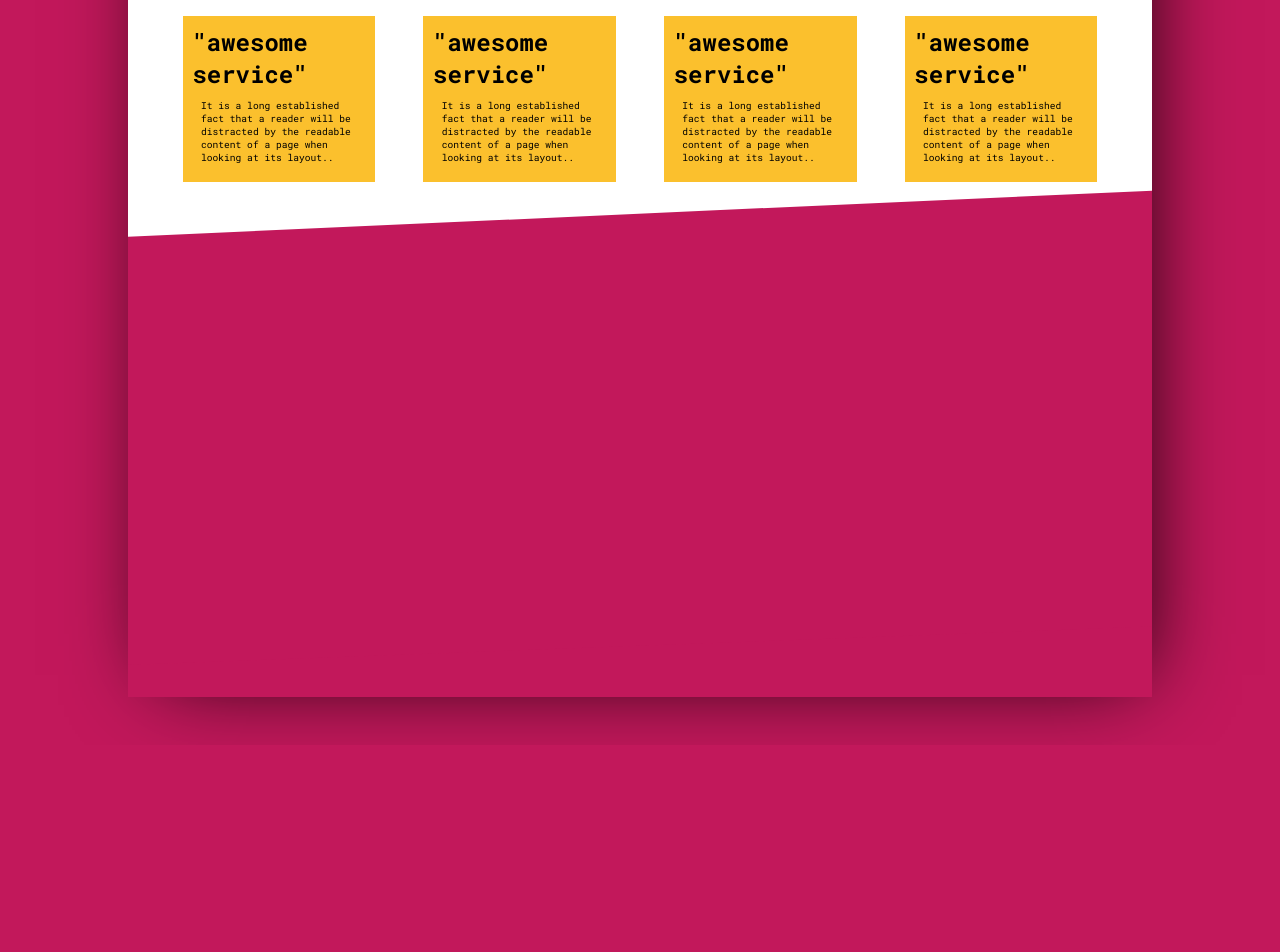
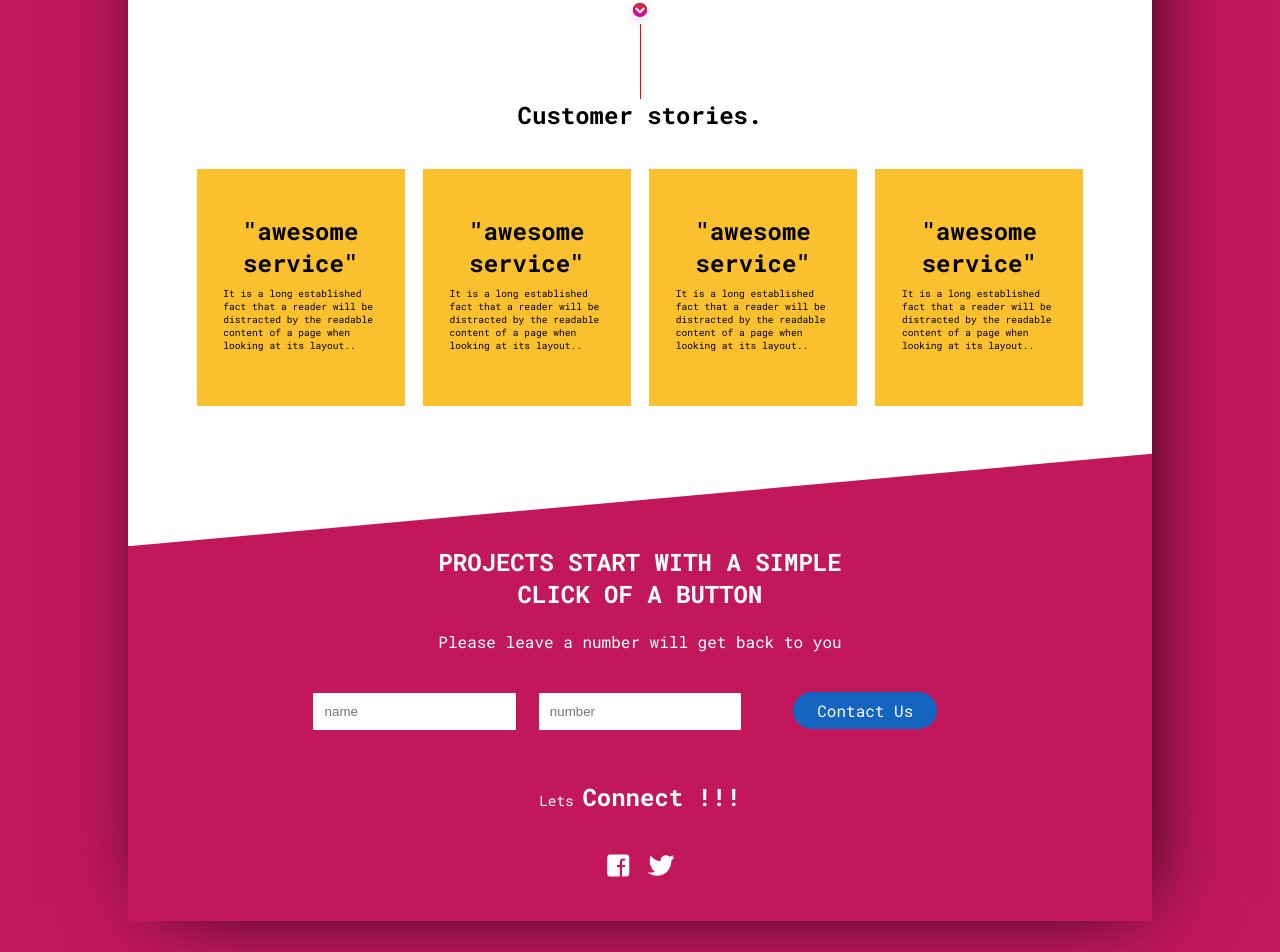
Before and after one commit to Ndu-Systems/somuhle-projects, an Angular app: page / in a window 1280 px wide. Shown: the part 1703-2655 px from the top of the page. Before the commit the page ends 2448 px from the top, so only its background shows below. Built offline with nearby package versions, Linux system fonts and the light colour scheme.

Commit message:
home section content done

```diff
--- a/src/app/app.component.html
+++ b/src/app/app.component.html
@@ -11,6 +11,11 @@
   <section>
     <app-vision-and-stories></app-vision-and-stories>
   </section>
+  <section>
+    <app-footer></app-footer>
+  </section>
+
+
   <router-outlet></router-outlet>
 
 </div>
--- a/src/app/app.component.scss
+++ b/src/app/app.component.scss
@@ -18,7 +18,7 @@
     clip-path: polygon(0 0, 100% 0%, 100% 96%, 0% 100%);
   }
   section:nth-child(3) {
-    height: 120vh;
+    // height: 100vh;
     background: #C2185B;
     clip-path: polygon(0 0, 100% 0%, 100% 96%, 0% 100%);
   }
--- a/src/app/app.module.ts
+++ b/src/app/app.module.ts
@@ -6,13 +6,15 @@ import { AppComponent } from './app.component';
 import { NavigationComponent } from './navigation/navigation.component';
 import { HomePageComponent } from './home-page/home-page.component';
 import { VisionAndStoriesComponent } from './vision-and-stories/vision-and-stories.component';
+import { FooterComponent } from './footer/footer.component';
 
 @NgModule({
    declarations: [
       AppComponent,
       NavigationComponent,
       HomePageComponent,
-      VisionAndStoriesComponent
+      VisionAndStoriesComponent,
+      FooterComponent
    ],
    imports: [
       BrowserModule,
--- /dev/null
+++ b/src/app/footer/footer.component.html
@@ -0,0 +1,34 @@
+<div class="footer-container">
+  <h1>
+    <span>
+      PROJECTS START WITH A SIMPLE
+    </span>
+    <span>
+      CLICK OF A BUTTON
+    </span>
+  </h1>
+  <p>
+    Please leave a number will get back to you
+  </p>
+
+  <div class="form">
+    <div>
+      <input class="txt-box" type="text" placeholder="name">
+    </div>
+    <div>
+      <input class="txt-box" type="text" placeholder="number">
+    </div>
+    <div>
+      <a class="btn-info" routerLink="">Contact Us</a>
+    </div>
+
+  </div>
+  <h1 class="command">
+      <span>Lets </span>
+      Connect !!!
+    </h1>
+    <h1>
+      <i class="fab fa-facebook-square"></i>
+      <i class="fab fa-twitter"></i>
+    </h1>
+</div>
--- /dev/null
+++ b/src/app/footer/footer.component.scss
@@ -0,0 +1,48 @@
+.footer-container {
+  color: #fff;
+
+  h1 {
+    text-align: center;
+    span {
+      display: block;
+    }
+  }
+
+  p {
+    text-align: center;
+    padding: 2%;
+  }
+
+  .form {
+    display: flex;
+    justify-content: center;
+
+    padding: 2%;
+    width: 70%;
+    margin-left: 15%;
+
+    div {
+      flex: 1;
+      text-align: center;
+    }
+
+    div:nth-child(3) {
+      padding-top: 1%;
+    }
+  }
+
+ .command{
+      display:block;
+      width: 100%;
+      padding: 3%;
+      span{
+          display: inline;
+          font-size: .6em;
+          font-weight: normal;
+      }
+  }
+
+  .fab{
+      margin: 1%;
+  }
+}
--- /dev/null
+++ b/src/app/footer/footer.component.ts
@@ -0,0 +1,15 @@
+import { Component, OnInit } from '@angular/core';
+
+@Component({
+  selector: 'app-footer',
+  templateUrl: './footer.component.html',
+  styleUrls: ['./footer.component.scss']
+})
+export class FooterComponent implements OnInit {
+
+  constructor() { }
+
+  ngOnInit() {
+  }
+
+}
--- a/src/app/vision-and-stories/vision-and-stories.component.html
+++ b/src/app/vision-and-stories/vision-and-stories.component.html
@@ -20,6 +20,11 @@
 </div>
 
 <div class="stories">
+    <div class="btn-scroll">
+    <img src="assets/nav/chevron-circle-down-solid.svg" alt="">
+    <div></div>
+
+      </div>
   <h1>Customer stories.</h1>
 
   <div class="cards">
--- a/src/app/vision-and-stories/vision-and-stories.component.scss
+++ b/src/app/vision-and-stories/vision-and-stories.component.scss
@@ -22,22 +22,52 @@
   clip-path: polygon(0 10%, 100% 0%, 100% 85%, 0% 100%);
   background: #fff;
   padding: 3%;
+  padding-bottom: 10%;
+  position: relative;
+
+  .btn-scroll {
+    text-align: center;
+
+    div {
+      background: red;
+      width: 1px;
+      height: 75px;
+      margin-left: 50%;
+    }
+
+    img {
+      width: 5%;
+      margin-top: 30px;
+      margin-bottom: -18px;
+    }
+
+  }
+
+
+  h1 {
+    text-align: center;
   }
 
   .cards {
     display: flex;
+    padding: 3%;
+
+
+
     .card {
       background: #FBC02D;
       color: #000;
       width: 25%;
-    margin: 2.5%;
+      margin: 1%;
       box-sizing: border-box;
-    padding: 1%;
+      padding: 5% 2%;
 
-    p{
+      p {
         padding: 5%;
         font-size: .6em;
 
       }
     }
   }
+
+}
--- a/src/index.html
+++ b/src/index.html
@@ -7,6 +7,7 @@
 
   <meta name="viewport" content="width=device-width, initial-scale=1">
   <link rel="icon" type="image/x-icon" href="favicon.ico">
+  <link rel="stylesheet" href="https://use.fontawesome.com/releases/v5.6.3/css/all.css" integrity="sha384-UHRtZLI+pbxtHCWp1t77Bi1L4ZtiqrqD80Kn4Z8NTSRyMA2Fd33n5dQ8lWUE00s/" crossorigin="anonymous">
 </head>
 <body>
   <app-root></app-root>
--- a/src/styles.scss
+++ b/src/styles.scss
@@ -39,6 +39,15 @@ img {
 
 
 }
+.btn-info {
+  background: #1565C0;
+  color: #fff;
+  border-radius: 1000em;
+  padding: .5em 1.5em;
+  box-shadow: 10px -1px 83px -21px rgba(0, 0, 0, 1);
+
+
+}
 
 .btn-secondary {
   color: #1565C0;
@@ -48,3 +57,10 @@ img {
   box-shadow: 10px -1px 83px -21px rgba(0, 0, 0, 1);
 
 }
+
+.txt-box{
+  padding: 5%;
+  border-radius: 1px;
+  border: none;
+  width: 90%;
+}
```
Also changed, not shown: 1 other file (tests, documents, lock files or other folders). Lines whose indentation alone changed are shown as unchanged.
